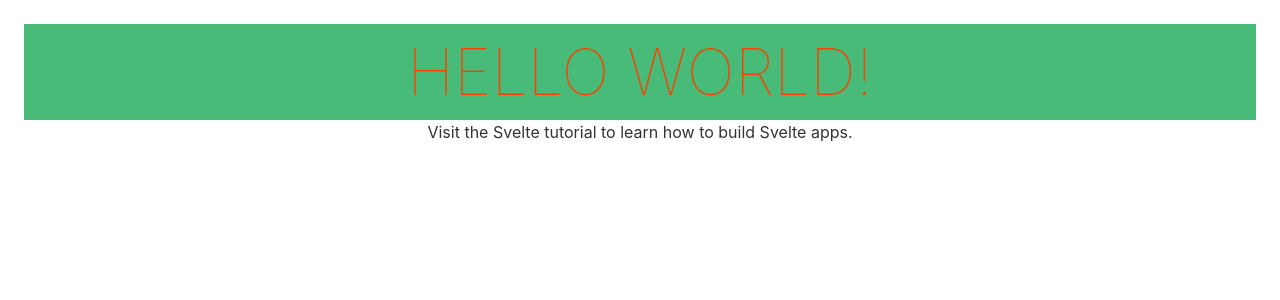
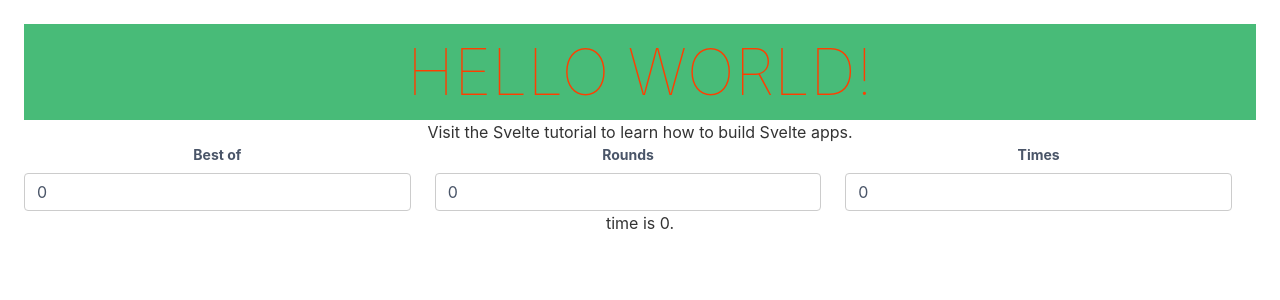
Before and after one commit to bami55/svelte-practice, a Svelte app: page / in a window 1280 px wide. Shown: the top 300 px of the page. Built offline with nearby package versions, Linux system fonts and the light colour scheme.

Commit message:
:sparkles: calculate match times

```diff
--- a/src/App.svelte
+++ b/src/App.svelte
@@ -1,5 +1,7 @@
 <script>
 	import TailwindCss from './TailwindCss.svelte';
+	import { roundTime } from './stores/store';
+	import Round from './components/Rounds/Index.svelte';
 	export let name;
 </script>
 <TailwindCss />
@@ -7,6 +9,8 @@
 <main>
 	<h1 class="bg-green-500">Hello {name}!</h1>
 	<p>Visit the <a href="https://svelte.dev/tutorial">Svelte tutorial</a> to learn how to build Svelte apps.</p>
+	<Round />
+	<p>time is {$roundTime}.</p>
 </main>
 
 <style>
--- /dev/null
+++ b/src/components/Rounds/Index.svelte
@@ -0,0 +1,11 @@
+<script>
+  import { bo, rounds, times } from '../../stores/store';
+  import Input from './Input.svelte';
+
+</script>
+
+<div class="w-full flex flex-wrap">
+  <Input title="Best of" value={bo} />
+  <Input title="Rounds" value={rounds} />
+  <Input title="Times" value={times} />
+</div>
--- /dev/null
+++ b/src/components/Rounds/Input.svelte
@@ -0,0 +1,11 @@
+<script>
+  export let title, value;
+  const labelCssClass = 'block text-gray-700 text-sm font-bold mb-2';
+  const inputCssClass = 'block w-full textshadow appearance-none border rounded py-2 px-3 text-gray-700 leading-tight focus:outline-none focus:shadow-outline';
+  const onFocus = e => e.target.select();
+</script>
+
+<div class="w-1/3 pr-6">
+  <label class={labelCssClass} for="text">{title}</label>
+  <input class={inputCssClass} id="text" type="number" bind:value={$value} on:focus={onFocus} placeholder={title}>
+</div>
--- /dev/null
+++ b/src/stores/store.js
@@ -0,0 +1,12 @@
+import { derived, writable } from 'svelte/store';
+
+export const bo = writable(0);
+export const rounds = writable(0);
+export const times = writable(0);
+
+export const roundTime = derived([bo, rounds, times], ([$bo, $rounds, $times]) => {
+  let _bo = $bo ? $bo : 0;
+  let _rounds = $rounds ? $rounds : 0;
+  let _times = $times ? $times : 0;
+  return _bo * _rounds * _times / 60;
+});
```
